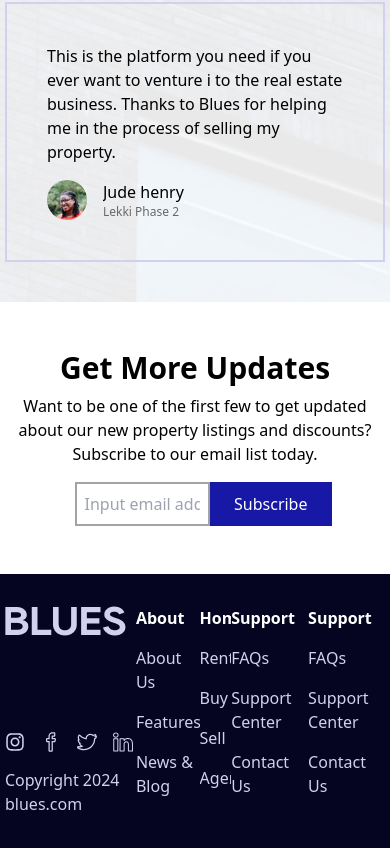
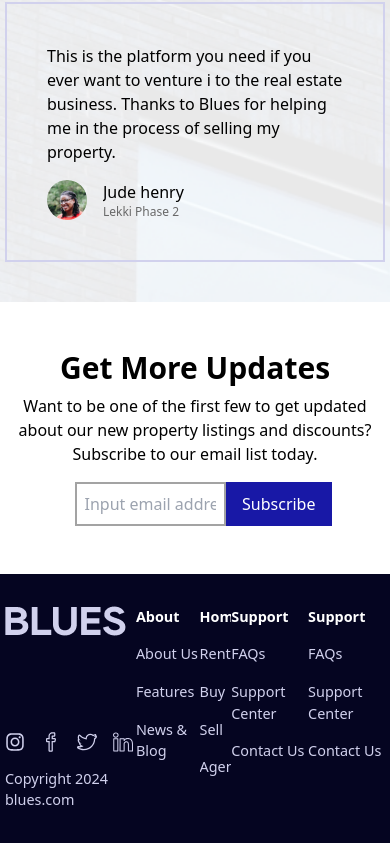
Before and after one commit to KingMusawir/blues, a React (Vite) app: page / in a window 390 px wide. Shown: the part 6504-7352 px from the top of the page. Built offline with nearby package versions, Linux system fonts and the light colour scheme.

Commit message:
font update

```diff
--- a/src/App.css
+++ b/src/App.css
@@ -11,11 +11,11 @@
   background-position: center;
   background-image: url('../src/assets/images/reviewsbg.png');
 }
-/* @media (max-width: 630px) {
-  * {
+@media (max-width: 630px) {
+  .bg-footer {
     font-size: 90%;
   }
-} */
+}
 .team {
   position: relative;
   display: inline-block;
--- a/src/components/subscription/Suscribe.jsx
+++ b/src/components/subscription/Suscribe.jsx
@@ -19,7 +19,7 @@ function Suscribe() {
         <input
           type='submit'
           value='Subscribe'
-          className=' bg-primary py-2 px-6 text-white border-none'
+          className=' bg-primary py-2 px-4 lg:px-6 text-white border-none'
         />
       </form>
     </div>
```
